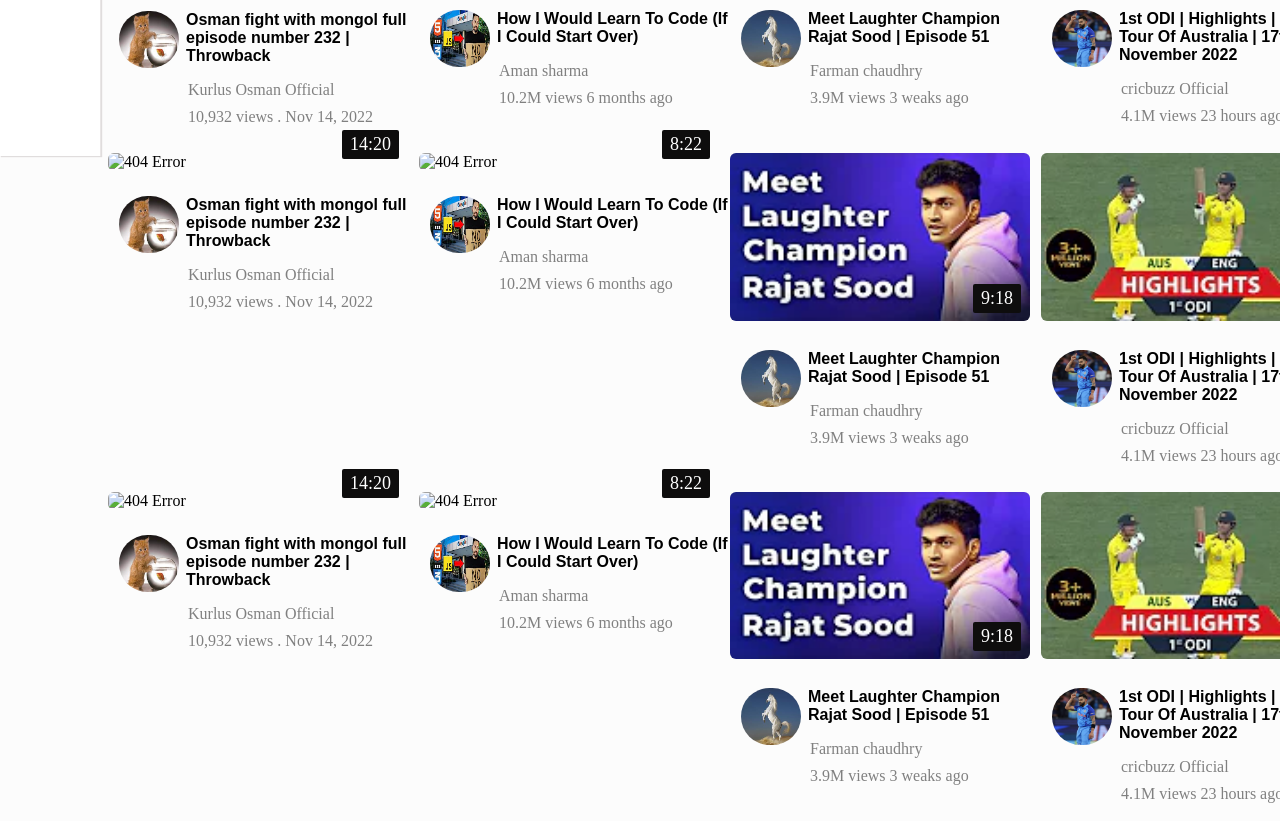
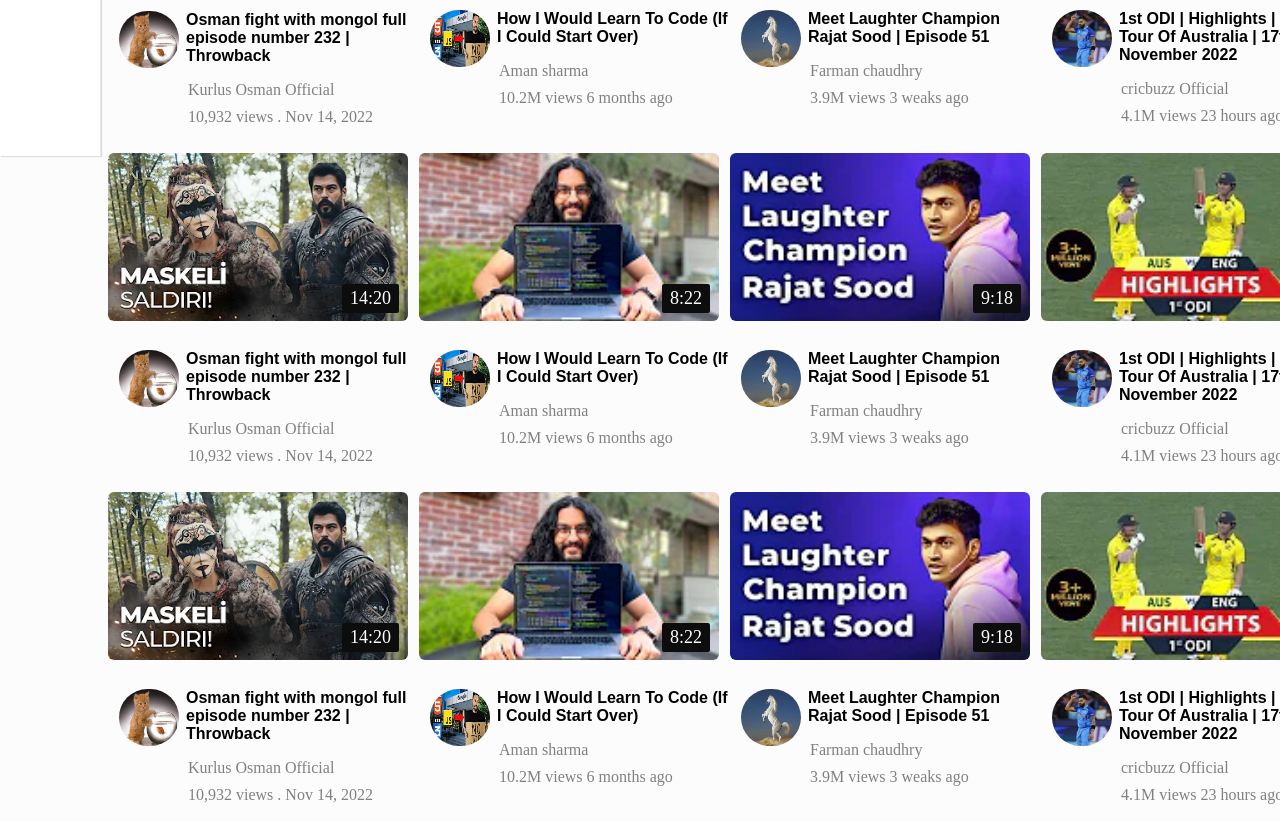
Before and after one commit to mohdbilal1/youtube-template, a plain HTML site: page index.htm in a window 1280 px wide. Shown: the part 644-1465 px from the top of the page. Drawn offline with Linux system fonts and the light colour scheme; the site is published under a folder, as on GitHub Pages, so addresses that start at the root find nothing.

Commit message:
second comit

```diff
--- a/youtube.htm
+++ b/index.htm
@@ -418,7 +418,7 @@
     <div class="box1">
 
       <div class="div1">
-        <img class="img1" src="/imges/hq720.webp" alt="404 Error">
+        <img class="img1" src="./imges/hq720.webp" alt="404 Error">
         <div class="vedio-time">14:20</div>
       </div>
 
@@ -462,7 +462,7 @@
     <div class="box2">
       <div class="div2">
 
-        <img class="img2" src="/imges/hqdefault.webp" alt="404 Error">
+        <img class="img2" src="./imges/hqdefault.webp" alt="404 Error">
         <div class="vedio-time">8:22</div>
       </div>
 
@@ -574,7 +574,7 @@
     <div class="box1">
 
       <div class="div1">
-        <img class="img1" src="/imges/hq720.webp" alt="404 Error">
+        <img class="img1" src="./imges/hq720.webp" alt="404 Error">
         <div class="vedio-time">14:20</div>
       </div>
 
@@ -618,7 +618,7 @@
     <div class="box2">
       <div class="div2">
 
-        <img class="img2" src="/imges/hqdefault.webp" alt="404 Error">
+        <img class="img2" src="./imges/hqdefault.webp" alt="404 Error">
         <div class="vedio-time">8:22</div>
       </div>
 
```
